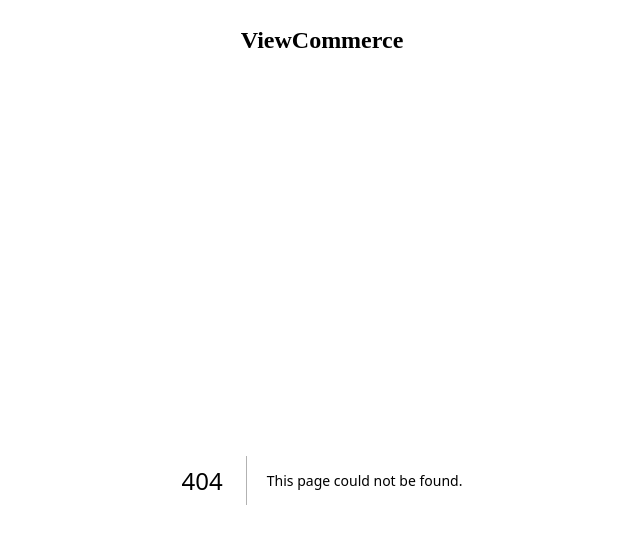
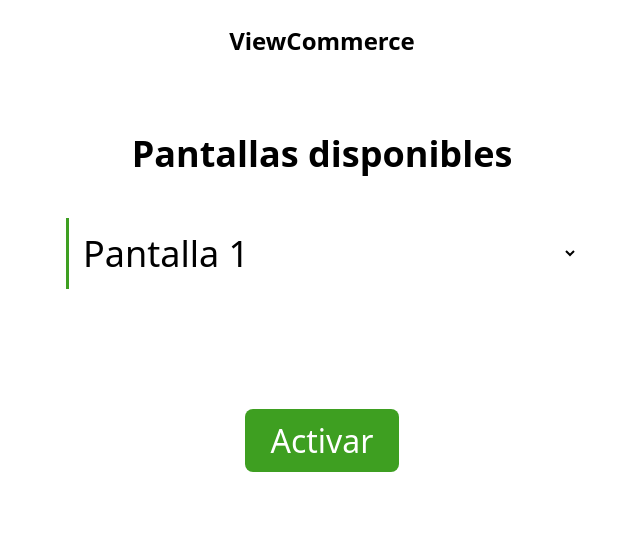
Before and after one commit to jzlbornoz/ViewCommerce, a Next.js app: page /screens in a window 1280 px wide. Before the commit this address had no page. Shown: the top 544 px of the page, without its empty margins (318-958 px from the left). Built offline with nearby package versions, Linux system fonts and the light colour scheme.

Commit message:
[screen page]

```diff
--- /dev/null
+++ b/src/app/screens/page.tsx
@@ -0,0 +1,15 @@
+
+import { Inter } from 'next/font/google'
+import { Screens } from '@/components/Screens'
+
+
+
+const inter = Inter({ subsets: ['latin'] })
+
+export default function Home() {
+  return (
+    <Screens />
+  )
+
+
+}
--- a/src/components/LoginPage.tsx
+++ b/src/components/LoginPage.tsx
@@ -3,6 +3,7 @@
 import React from 'react'
 
 import style from "../styles/components/Login.module.css";
+import Link from 'next/link';
 
 
 const LoginPage = () => {
@@ -13,7 +14,9 @@ const LoginPage = () => {
             <div>
                 <input type="text" placeholder="USUARIO" />
                 <input type="text" placeholder="PASSWORD" />
-                <button >Entrar</button>
+                <button >
+                    <Link href='/screens'>Entrar</Link>
+                </button>
             </div>
         </main>
     )
--- /dev/null
+++ b/src/components/Screens.tsx
@@ -0,0 +1,18 @@
+import React from 'react'
+import styles from '../styles/components/Screens.module.css'
+
+const Screens = () => {
+    return (
+        <main className={styles.Screens}>
+            <h2>Pantallas disponibles</h2>
+            <select >
+                <option value="">Pantalla 1</option>
+                <option value="">Pantalla 2</option>
+                <option value="">Pantalla 3</option>
+            </select>
+            <button>Activar</button>
+        </main>
+    )
+}
+
+export { Screens }
--- /dev/null
+++ b/src/styles/components/Screens.module.css
@@ -0,0 +1,41 @@
+.Screens {
+    display: flex;
+    flex-direction: column;
+    align-items: center;
+    justify-content: center;
+    height: 55vh;
+}
+
+.Screens h2 {
+    font-size: 36px;
+}
+
+.Screens select {
+    margin-top: 5vh;
+    font-size: 36px;
+    width: 40vw;
+    background: none;
+    padding: 10px;
+    border: none;
+    border-left: 3px solid rgb(62, 159, 33);
+}
+
+.Screens select:focus {
+    outline: none;
+
+}
+
+.Screens option {
+    font-size: 30px;
+    background-color: rgba(255, 255, 255, 0);
+}
+
+.Screens button {
+    margin-top: 15vh;
+    font-size: 32px;
+    background-color: rgb(62, 159, 33);
+    border-radius: 8px;
+    border: 0px;
+    padding: 10px 25px;
+    color: white;
+}
--- a/src/styles/globals.css
+++ b/src/styles/globals.css
@@ -77,4 +77,5 @@
   box-sizing: border-box;
   padding: 0;
   margin: 0;
+  font-family: system-ui, -apple-system, BlinkMacSystemFont, 'Segoe UI', Roboto, Oxygen, Ubuntu, Cantarell, 'Open Sans', 'Helvetica Neue', sans-serif;
 }
```
